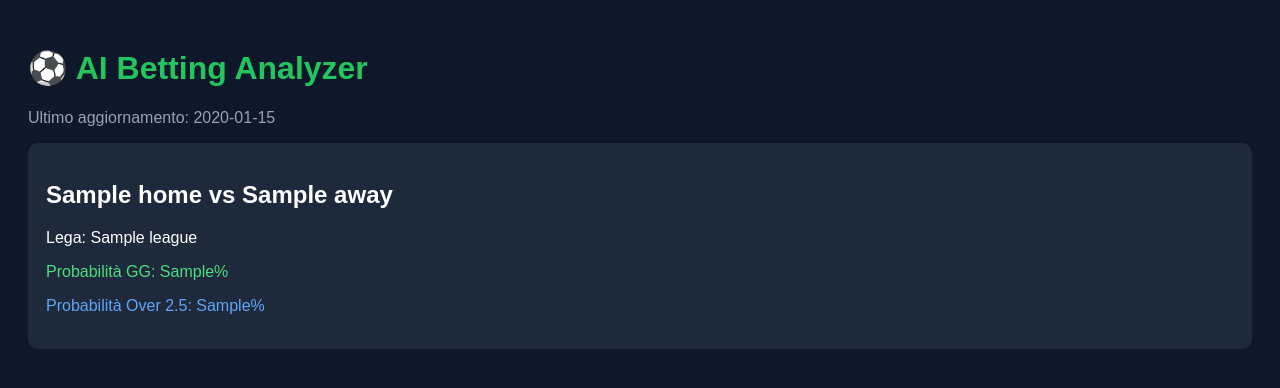
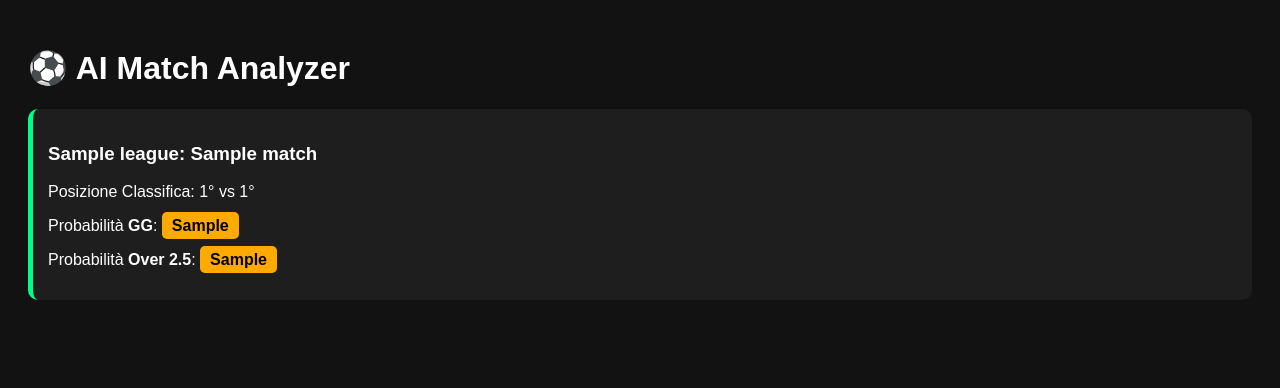
Before and after one commit to christian03-web/ai-pronostici-, a Flask app: template templates/index.html in a window 1280 px wide. Shown: the top 388 px of the page. Run offline with Flask 3, Linux system fonts and the light colour scheme; the template is opened without the code that fills it: most values are stand-ins (such as "Sample title", 1, 10 or a date in 2020).

Commit message:
Update index.html

```diff
--- a/templates/index.html
+++ b/templates/index.html
@@ -1,46 +1,27 @@
 <!DOCTYPE html>
-<html>
+<html lang="it">
 <head>
-    <title>AI Soccer Analyzer</title>
+    <meta charset="UTF-8">
+    <title>AI Soccer Predictor</title>
     <style>
-        body {
-            background: #0f172a;
-            color: white;
-            font-family: Arial;
-            padding: 20px;
-        }
-
-        h1 { color: #22c55e; }
-
-        .card {
-            background: #1e293b;
-            padding: 18px;
-            margin-top: 15px;
-            border-radius: 10px;
-        }
-
-        .gg { color: #4ade80; }
-        .over { color: #60a5fa; }
-        .update { color: #94a3b8; }
+        body { font-family: sans-serif; background: #121212; color: white; padding: 20px; }
+        .card { background: #1e1e1e; border-radius: 10px; padding: 15px; margin-bottom: 10px; border-left: 5px solid #00ff88; }
+        .badge { padding: 5px 10px; border-radius: 5px; font-weight: bold; }
+        .high { background: #00ff88; color: black; }
+        .medium { background: #ffaa00; color: black; }
     </style>
 </head>
 <body>
-
-<h1>⚽ AI Betting Analyzer</h1>
-<p class="update">Ultimo aggiornamento: {{ update }}</p>
-
-{% if predictions|length == 0 %}
-<h2>Nessuna partita interessante oggi</h2>
-{% endif %}
-
-{% for match in predictions %}
-<div class="card">
-    <h2>{{ match.home }} vs {{ match.away }}</h2>
-    <p>Lega: {{ match.league }}</p>
-    <p class="gg">Probabilità GG: {{ match.gg }}%</p>
-    <p class="over">Probabilità Over 2.5: {{ match.over25 }}%</p>
-</div>
-{% endfor %}
-
+    <h1>⚽ AI Match Analyzer</h1>
+    <div id="container">
+        {% for p in predictions %}
+        <div class="card">
+            <h3>{{ p.league }}: {{ p.match }}</h3>
+            <p>Posizione Classifica: {{ p.home_rank }}° vs {{ p.away_rank }}°</p>
+            <p>Probabilità <strong>GG</strong>: <span class="badge {{ 'high' if p.gg_prob == 'ALTA' else 'medium' }}">{{ p.gg_prob }}</span></p>
+            <p>Probabilità <strong>Over 2.5</strong>: <span class="badge {{ 'high' if p.over_prob == 'ALTA' else 'medium' }}">{{ p.over_prob }}</span></p>
+        </div>
+        {% endfor %}
+    </div>
 </body>
 </html>
```
